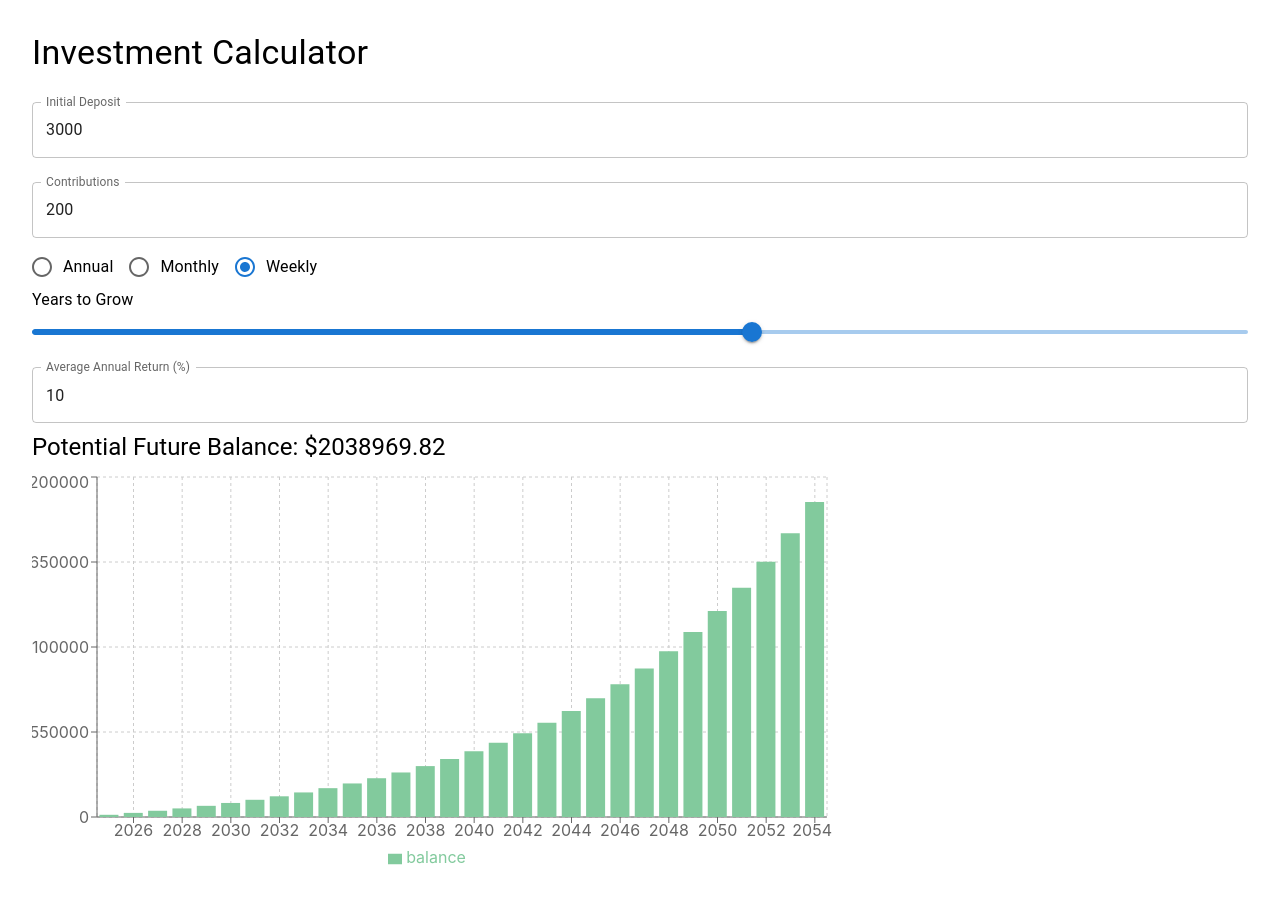
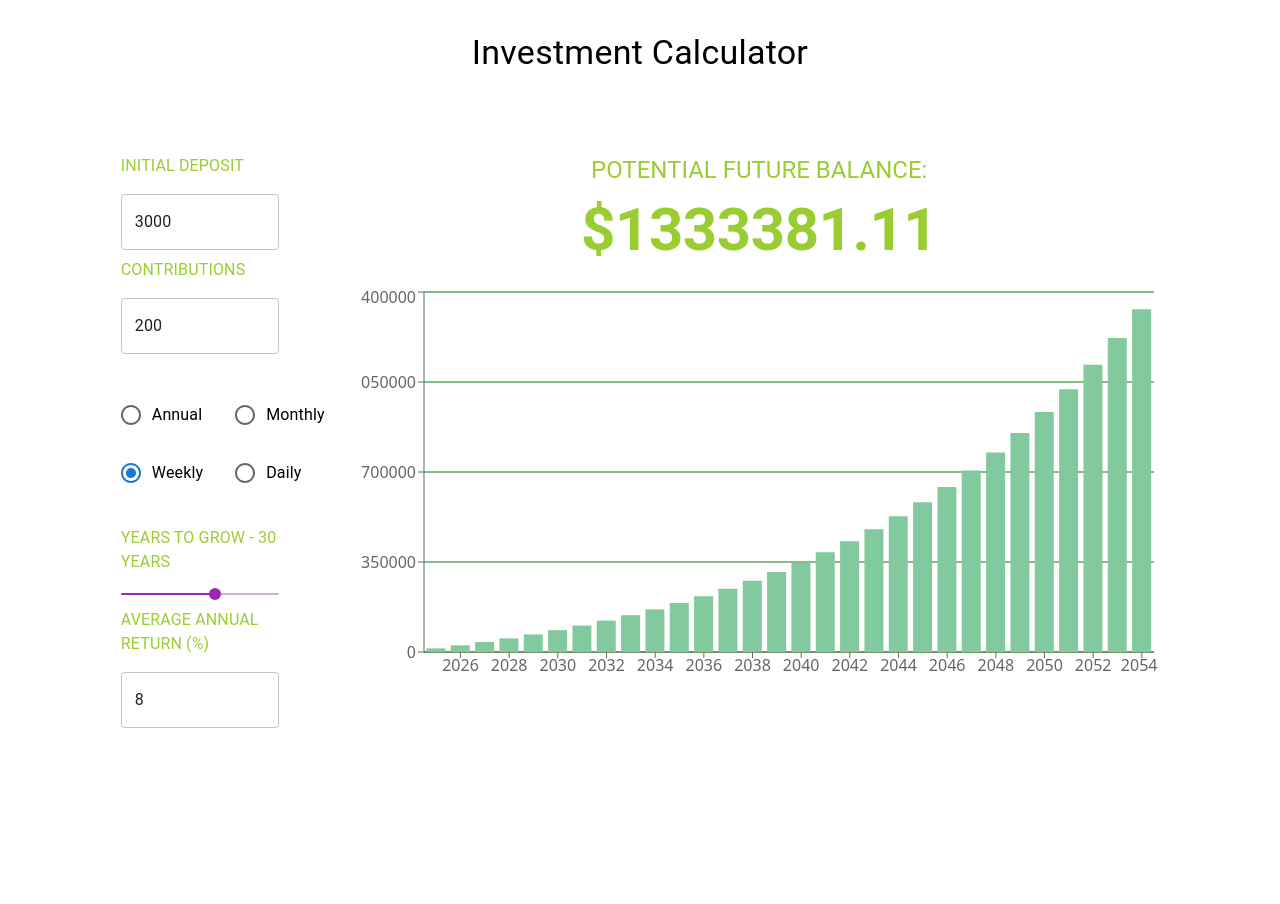
Before and after one commit to Vishakhavel/investment-calc, a React (Create React App) app: page / in a window 1280 px wide. After the commit the page ends 848 px from the top, so only its background shows below. Built offline with nearby package versions, Linux system fonts and the light colour scheme.

Commit message:
deployment 1

```diff
--- a/package.json
+++ b/package.json
@@ -13,6 +13,7 @@
     "react-dom": "^18.3.1",
     "react-scripts": "5.0.1",
     "recharts": "^2.12.7",
+    "styled-components": "^6.1.11",
     "web-vitals": "^2.1.4"
   },
   "scripts": {
--- /dev/null
+++ b/src/components/InvestmentCalc.css
@@ -0,0 +1,20 @@
+.main-box {
+  font-family: system-ui, -apple-system, BlinkMacSystemFont, 'Segoe UI', Roboto,
+    Oxygen, Ubuntu, Cantarell, 'Open Sans', 'Helvetica Neue', sans-serif;
+}
+.capital {
+  text-transform: uppercase;
+}
+.radio-group {
+  .css-8i6eh4 {
+    padding-left: 0;
+  }
+}
+.text-center {
+  display: flex;
+  justify-content: center;
+}
+
+.heading-text {
+  color: yellowgreen;
+}
--- a/src/components/InvestmentCalc.jsx
+++ b/src/components/InvestmentCalc.jsx
@@ -1,4 +1,8 @@
 import React, { useState } from 'react';
+// import { style } from './style';
+// import styled from 'styled-components';
+import './InvestmentCalc.css';
+
 import {
   TextField,
   Radio,
@@ -7,6 +11,7 @@ import {
   Slider,
   Typography,
   Box,
+  Stack,
 } from '@mui/material';
 import {
   BarChart,
@@ -18,12 +23,15 @@ import {
   Legend,
 } from 'recharts';
 
+// const StyledDiv = styled.div`
+//   ${style}
+// `;
 const InvestmentCalculator = () => {
   const [initialDeposit, setInitialDeposit] = useState(3000);
   const [contributions, setContributions] = useState(200);
   const [contributionFrequency, setContributionFrequency] = useState('weekly');
   const [yearsToGrow, setYearsToGrow] = useState(30);
-  const [annualReturn, setAnnualReturn] = useState(10);
+  const [annualReturn, setAnnualReturn] = useState(8);
 
   const calculateFutureBalance = () => {
     const n =
@@ -42,12 +50,24 @@ const InvestmentCalculator = () => {
   };
 
   const generateChartData = () => {
-    const n =
-      contributionFrequency === 'weekly'
-        ? 52
-        : contributionFrequency === 'monthly'
-        ? 12
-        : 1;
+    let n;
+    switch (contributionFrequency) {
+      case 'daily':
+        n = 365;
+        break;
+      case 'weekly':
+        n = 52;
+        break;
+      case 'monthly':
+        n = 12;
+        break;
+      case 'yearly':
+        n = 1;
+        break;
+      default:
+        // let the default case be weekly
+        n = 52;
+    }
     const r = annualReturn / 100 / n;
     const t = yearsToGrow * n;
     let balance = initialDeposit;
@@ -61,37 +81,109 @@ const InvestmentCalculator = () => {
     return data;
   };
 
+  const barChartOptions = {
+    grid: {
+      horizontal: true,
+      vertical: false,
+    },
+  };
+
+  const CustomizedLabel = (props) => (
+    <Box {...props}>
+      Return: ${props.return}
+      Investment: ${props.investment}
+    </Box>
+  );
+
   return (
-    <Box sx={{ p: 4 }}>
-      <Typography variant='h4' gutterBottom>
+    // <StyledDiv>
+    <Box sx={{ p: 4 }} className='main-box'>
+      <Typography
+        className='text-centre'
+        variant='h4'
+        sx={{ display: 'flex', justifyContent: 'center' }}
+        gutterBottom
+      >
         Investment Calculator
       </Typography>
+
+      {/* content start */}
+      <Box
+        sx={{
+          display: 'flex',
+          flexDirection: 'row',
+          justifyContent: 'center',
+          margin: 10,
+        }}
+      >
+        {/* left section */}
+        <Stack
+          sx={{
+            display: 'flex',
+            flexDirection: 'col',
+            width: '15%',
+          }}
+        >
+          <Typography className='capital heading-text'>
+            Initial Deposit
+          </Typography>
           <TextField
-        label='Initial Deposit'
             type='number'
             value={initialDeposit}
             onChange={(e) => setInitialDeposit(Number(e.target.value))}
-        fullWidth
+            // fullWidth
             margin='normal'
           />
+          <Typography className='capital heading-text'>
+            Contributions
+          </Typography>
           <TextField
-        label='Contributions'
             type='number'
             value={contributions}
             onChange={(e) => setContributions(Number(e.target.value))}
-        fullWidth
+            // fullWidth
             margin='normal'
           />
           <RadioGroup
             value={contributionFrequency}
             onChange={(e) => setContributionFrequency(e.target.value)}
             row
+            className='radio-group'
           >
-        <FormControlLabel value='annual' control={<Radio />} label='Annual' />
-        <FormControlLabel value='monthly' control={<Radio />} label='Monthly' />
-        <FormControlLabel value='weekly' control={<Radio />} label='Weekly' />
+            <Box
+              sx={{
+                display: 'grid',
+                gridTemplateColumns: 'repeat(2, 1fr)',
+                gridTemplateRows: 'repeat(2, 1fr)',
+                gap: 2,
+                p: 4,
+              }}
+            >
+              <FormControlLabel
+                value='annual'
+                control={<Radio />}
+                label='Annual'
+              />
+              <FormControlLabel
+                value='monthly'
+                control={<Radio />}
+                label='Monthly'
+              />
+              <FormControlLabel
+                value='weekly'
+                control={<Radio />}
+                label='Weekly'
+              />
+              <FormControlLabel
+                value='daily'
+                control={<Radio />}
+                label='Daily'
+              />
+            </Box>
           </RadioGroup>
-      <Typography gutterBottom>Years to Grow</Typography>
+          <Typography gutterBottom className='heading-text capital'>
+            Years to Grow - {yearsToGrow} years
+          </Typography>
           <Slider
             value={yearsToGrow}
             onChange={(e, newValue) => setYearsToGrow(newValue)}
@@ -99,27 +191,66 @@ const InvestmentCalculator = () => {
             step={1}
             min={1}
             max={50}
+            size='small'
+            color='secondary'
           />
+          <Typography className='capital heading-text'>
+            Average Annual Return (%)
+          </Typography>
           <TextField
-        label='Average Annual Return (%)'
             type='number'
+            maxLength='2'
             value={annualReturn}
             onChange={(e) => setAnnualReturn(Number(e.target.value))}
-        fullWidth
+            // fullWidth
             margin='normal'
+            inputProps={{
+              maxLength: 10,
+              placeholder: '8%',
+              defaultValue: '8%',
+            }}
           />
-      <Typography variant='h5' gutterBottom>
-        Potential Future Balance: ${calculateFutureBalance()}
+        </Stack>
+
+        {/* right section */}
+        <Stack sx={{ marginLeft: 10 }}>
+          <Typography
+            variant='h5'
+            className='capital text-center heading-text'
+            gutterBottom
+          >
+            Potential Future Balance:
           </Typography>
-      <BarChart width={800} height={400} data={generateChartData()}>
-        <CartesianGrid strokeDasharray='3 3' />
+          <Typography
+            variant='h2'
+            className='capital text-center heading-text'
+            gutterBottom
+            fontWeight='bold'
+          >
+            ${calculateFutureBalance()}
+          </Typography>
+          <BarChart
+            width={800}
+            height={400}
+            data={generateChartData()}
+            {...barChartOptions}
+          >
+            {/* displays the grid lines. */}
+            {/* fill='#F6DA0D' */}
+            <CartesianGrid vertical={false} stroke='green' />
             <XAxis dataKey='year' />
+            {/* the graph should move to the right if the number gets huge on the Y axis. handle this. */}
             <YAxis />
             <Tooltip />
-        <Legend />
-        <Bar dataKey='balance' fill='#82ca9d' />
+            {/* <Legend /> */}
+            <Bar dataKey='balance' label={<CustomizedLabel />} fill='#82ca9d' />
           </BarChart>
+        </Stack>
       </Box>
+
+      {/* end of the left stack */}
+    </Box>
+    // </StyledDiv>
   );
 };
 
--- /dev/null
+++ b/src/components/style.js
@@ -0,0 +1,7 @@
+import styled, { css } from 'styled-components';
+
+export const style = css`
+  .capital {
+    text-transform: capitalize;
+  }
+`;
```
Also changed, not shown: 1 other file (tests, documents, lock files or other folders). Lines whose indentation alone changed are shown as unchanged.
